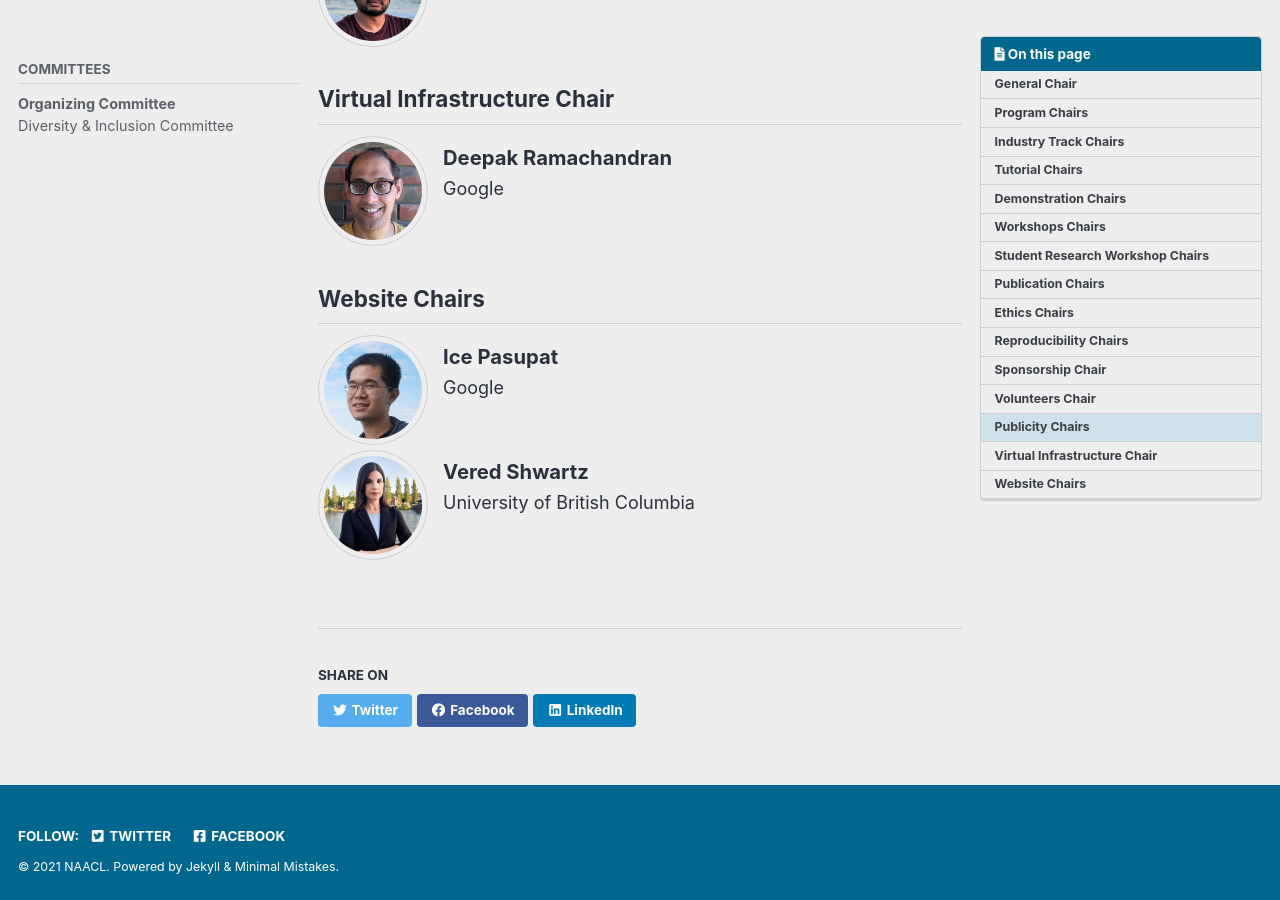
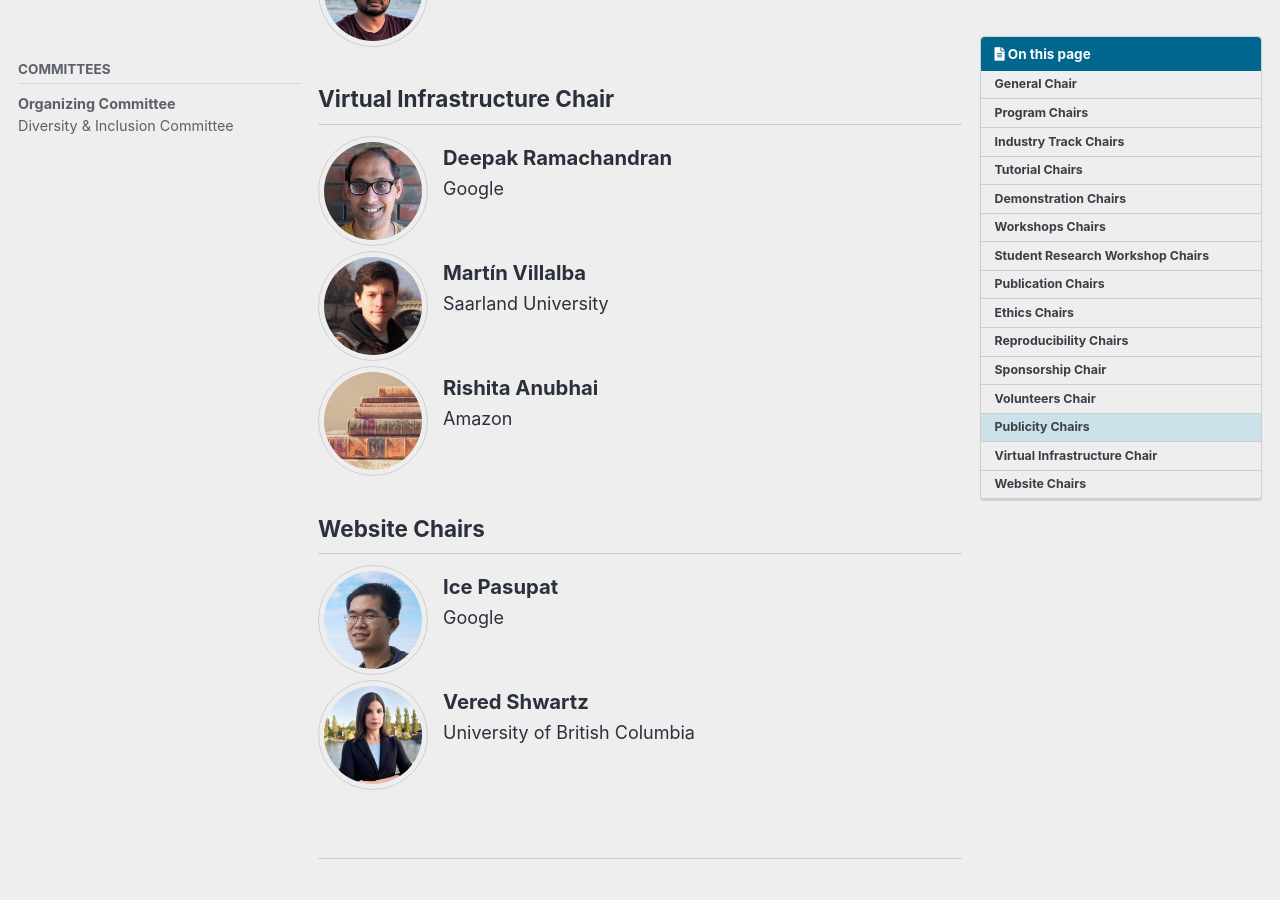
Before and after one commit to naacl-org/naacl-2022-website, a Jekyll site: the page built from _pages/committees/organization.md, in a window 1280 px wide and 900 px high, scrolled down 5640 px. Built offline with Jekyll 4.4.1, drawn with Linux system fonts in a browser that asks for light colours; cached includes are drawn as plain includes; comment, search, counter and statistics services are not loaded.

Commit message:
Add committee members

```diff
--- a/_pages/committees/organization.md
+++ b/_pages/committees/organization.md
@@ -272,6 +272,18 @@ toc_sticky: true
    site=""
    institution="Google"
 %}
+{% include committee-member.html
+   name="Martín Villalba"
+   picture="/assets/images/committee/martin_villalba.jpg"
+   site="https://7c0h.com/"
+   institution="Saarland University"
+%}
+{% include committee-member.html
+   name="Rishita Anubhai"
+   picture="/assets/images/committee/books.jpg"
+   site=""
+   institution="Amazon"
+%}
 
 ## Website Chairs
 {% include committee-member.html
```
Also changed, not shown: assets/images/committee/martin_villalba.jpg (added).
